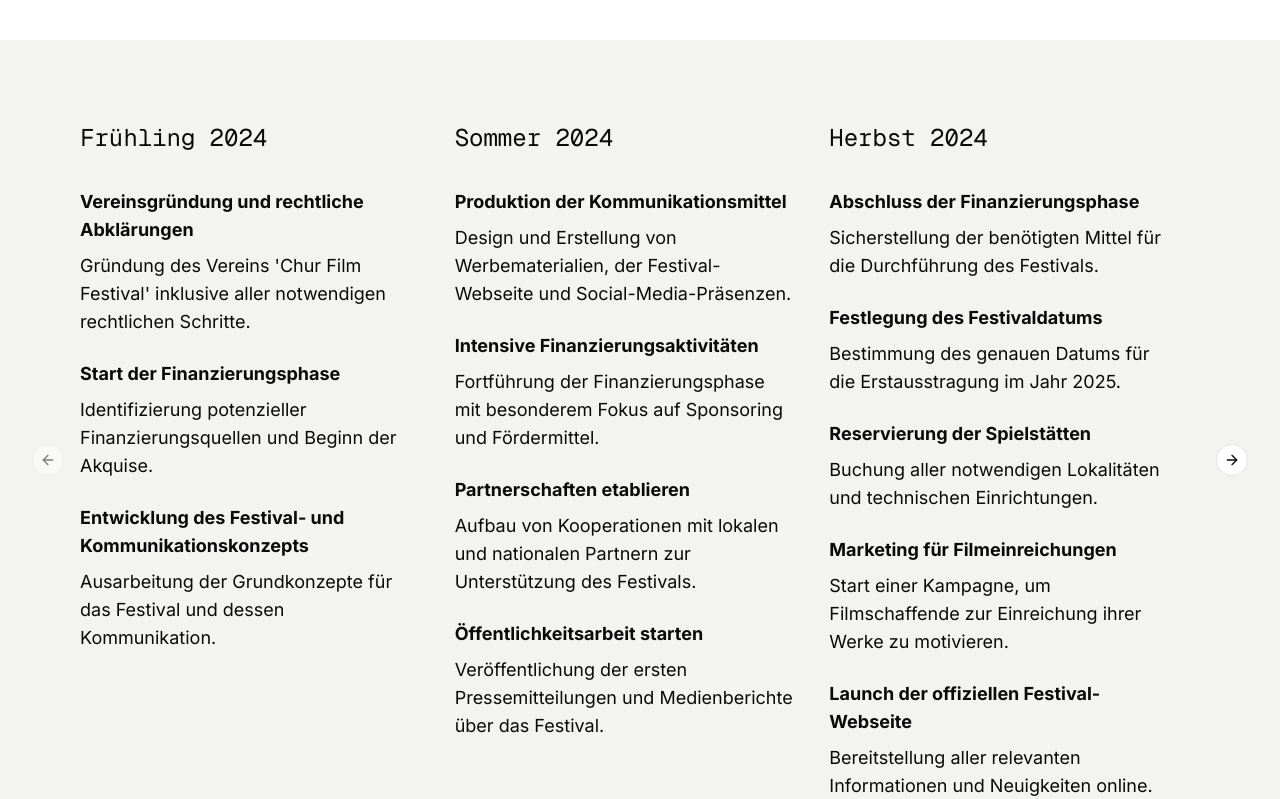
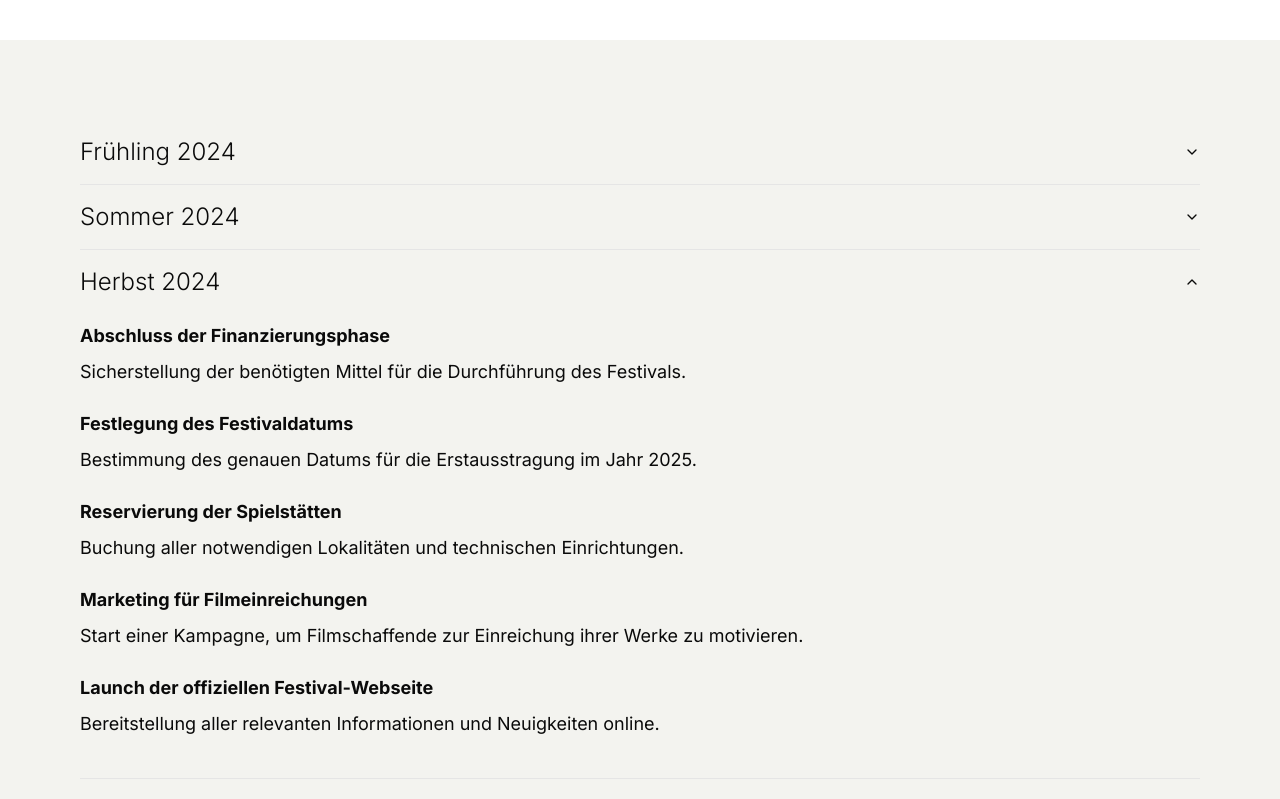
Before and after one commit to j7i/chur-film-festival, a Next.js app: page / in a window 1280 px wide. Shown: the part 3360-4159 px from the top of the page. Built offline with nearby package versions, Linux system fonts and the light colour scheme.

Commit message:
replace carousel with accordion for a better timeline exploration

```diff
--- a/app/page.tsx
+++ b/app/page.tsx
@@ -3,12 +3,12 @@ import { EnvelopeClosedIcon, ExternalLinkIcon } from "@radix-ui/react-icons";
 import Image from "next/image";
 import { timeline } from "../content/timeline";
 import {
-  Carousel,
-  CarouselContent,
-  CarouselItem,
-  CarouselNext,
-  CarouselPrevious,
-} from "@/components/ui/carousel";
+  Accordion,
+  AccordionContent,
+  AccordionItem,
+  AccordionTrigger,
+} from "@/components/ui/accordion"
+
 import { Separator } from "@/components/ui/separator";
 import { FinanceProgress } from "@/components/finance-progress";
 import { NewsletterSubscription } from "@/components/newsletter/newsletter-subscription";
@@ -197,25 +197,14 @@ export default function Home() {
         </div>
       </section>
 
-      <section className="overflow-x-hidden overflow-y-scroll p-12 pb-20 sm:p-20 bg-artsy-off-white dark:bg-zinc-900">
-        <Carousel
-          opts={{
-            align: "start",
-            inViewThreshold: 0.2,
-          }}
-          className="w-full"
-        >
-          <CarouselContent className="-ml-1">
+      <section className="flex justify-center p-12 pb-20 sm:p-20 bg-artsy-off-white dark:bg-zinc-900">
+      <div className="max-w-[1200px] w-full ">
+      <Accordion type="single" collapsible defaultValue="Herbst 2024">
         {timeline.map((item, index) => (
-              <CarouselItem
-                key={index}
-                className="pl-1 md:basis-1/2 lg:basis-1/3"
-              >
-                <div className="flex flex-col gap-8 mr-8">
-                  <h2 className="text-2xl font-[family-name:var(--font-geist-mono)] leading-9">
-                    {item.time}
-                  </h2>
-                  <ul className="grid grid-cols-1 gap-6">
+          <AccordionItem key={index} value={item.time}>
+            <AccordionTrigger className="font-light text-2xl">{item.time}</AccordionTrigger>
+            <AccordionContent>
+              <ul className="grid grid-cols-1 gap-6 mt-2 mb-6">
                 {item.description.map((desc, index) => (
                   <li key={index} className="flex flex-col gap-2">
                     <h3 className="text-lg font-bold">{desc.title}</h3>
@@ -223,13 +212,11 @@ export default function Home() {
                   </li>
                 ))}
               </ul>
+            </AccordionContent>
+          </AccordionItem>
+        ))}
+</Accordion>
 </div>
-              </CarouselItem>
-            ))}
-          </CarouselContent>
-          <CarouselPrevious />
-          <CarouselNext />
-        </Carousel>
       </section>
 
       <section className="flex flex-col items-center justify-center min-h-[calc(75vh)] p-8 pb-20 sm:p-20">
--- /dev/null
+++ b/components/ui/accordion.tsx
@@ -0,0 +1,58 @@
+"use client"
+
+import * as React from "react"
+import * as AccordionPrimitive from "@radix-ui/react-accordion"
+import { ChevronDown } from "lucide-react"
+
+import { cn } from "@/lib/utils"
+
+const Accordion = AccordionPrimitive.Root
+
+const AccordionItem = React.forwardRef<
+  React.ElementRef<typeof AccordionPrimitive.Item>,
+  React.ComponentPropsWithoutRef<typeof AccordionPrimitive.Item>
+>(({ className, ...props }, ref) => (
+  <AccordionPrimitive.Item
+    ref={ref}
+    className={cn("border-b", className)}
+    {...props}
+  />
+))
+AccordionItem.displayName = "AccordionItem"
+
+const AccordionTrigger = React.forwardRef<
+  React.ElementRef<typeof AccordionPrimitive.Trigger>,
+  React.ComponentPropsWithoutRef<typeof AccordionPrimitive.Trigger>
+>(({ className, children, ...props }, ref) => (
+  <AccordionPrimitive.Header className="flex">
+    <AccordionPrimitive.Trigger
+      ref={ref}
+      className={cn(
+        "flex flex-1 items-center justify-between py-4 font-medium transition-all hover:underline [&[data-state=open]>svg]:rotate-180",
+        className
+      )}
+      {...props}
+    >
+      {children}
+      <ChevronDown className="h-4 w-4 shrink-0 transition-transform duration-200" />
+    </AccordionPrimitive.Trigger>
+  </AccordionPrimitive.Header>
+))
+AccordionTrigger.displayName = AccordionPrimitive.Trigger.displayName
+
+const AccordionContent = React.forwardRef<
+  React.ElementRef<typeof AccordionPrimitive.Content>,
+  React.ComponentPropsWithoutRef<typeof AccordionPrimitive.Content>
+>(({ className, children, ...props }, ref) => (
+  <AccordionPrimitive.Content
+    ref={ref}
+    className="overflow-hidden text-sm transition-all data-[state=closed]:animate-accordion-up data-[state=open]:animate-accordion-down"
+    {...props}
+  >
+    <div className={cn("pb-4 pt-0", className)}>{children}</div>
+  </AccordionPrimitive.Content>
+))
+
+AccordionContent.displayName = AccordionPrimitive.Content.displayName
+
+export { Accordion, AccordionItem, AccordionTrigger, AccordionContent }
--- a/components/ui/carousel.tsx
+++ /dev/null
@@ -1,262 +0,0 @@
-"use client"
-
-import * as React from "react"
-import useEmblaCarousel, {
-  type UseEmblaCarouselType,
-} from "embla-carousel-react"
-import { ArrowLeft, ArrowRight } from "lucide-react"
-
-import { cn } from "@/lib/utils"
-import { Button } from "@/components/ui/button"
-
-type CarouselApi = UseEmblaCarouselType[1]
-type UseCarouselParameters = Parameters<typeof useEmblaCarousel>
-type CarouselOptions = UseCarouselParameters[0]
-type CarouselPlugin = UseCarouselParameters[1]
-
-type CarouselProps = {
-  opts?: CarouselOptions
-  plugins?: CarouselPlugin
-  orientation?: "horizontal" | "vertical"
-  setApi?: (api: CarouselApi) => void
-}
-
-type CarouselContextProps = {
-  carouselRef: ReturnType<typeof useEmblaCarousel>[0]
-  api: ReturnType<typeof useEmblaCarousel>[1]
-  scrollPrev: () => void
-  scrollNext: () => void
-  canScrollPrev: boolean
-  canScrollNext: boolean
-} & CarouselProps
-
-const CarouselContext = React.createContext<CarouselContextProps | null>(null)
-
-function useCarousel() {
-  const context = React.useContext(CarouselContext)
-
-  if (!context) {
-    throw new Error("useCarousel must be used within a <Carousel />")
-  }
-
-  return context
-}
-
-const Carousel = React.forwardRef<
-  HTMLDivElement,
-  React.HTMLAttributes<HTMLDivElement> & CarouselProps
->(
-  (
-    {
-      orientation = "horizontal",
-      opts,
-      setApi,
-      plugins,
-      className,
-      children,
-      ...props
-    },
-    ref
-  ) => {
-    const [carouselRef, api] = useEmblaCarousel(
-      {
-        ...opts,
-        axis: orientation === "horizontal" ? "x" : "y",
-      },
-      plugins
-    )
-    const [canScrollPrev, setCanScrollPrev] = React.useState(false)
-    const [canScrollNext, setCanScrollNext] = React.useState(false)
-
-    const onSelect = React.useCallback((api: CarouselApi) => {
-      if (!api) {
-        return
-      }
-
-      setCanScrollPrev(api.canScrollPrev())
-      setCanScrollNext(api.canScrollNext())
-    }, [])
-
-    const scrollPrev = React.useCallback(() => {
-      api?.scrollPrev()
-    }, [api])
-
-    const scrollNext = React.useCallback(() => {
-      api?.scrollNext()
-    }, [api])
-
-    const handleKeyDown = React.useCallback(
-      (event: React.KeyboardEvent<HTMLDivElement>) => {
-        if (event.key === "ArrowLeft") {
-          event.preventDefault()
-          scrollPrev()
-        } else if (event.key === "ArrowRight") {
-          event.preventDefault()
-          scrollNext()
-        }
-      },
-      [scrollPrev, scrollNext]
-    )
-
-    React.useEffect(() => {
-      if (!api || !setApi) {
-        return
-      }
-
-      setApi(api)
-    }, [api, setApi])
-
-    React.useEffect(() => {
-      if (!api) {
-        return
-      }
-
-      onSelect(api)
-      api.on("reInit", onSelect)
-      api.on("select", onSelect)
-
-      return () => {
-        api?.off("select", onSelect)
-      }
-    }, [api, onSelect])
-
-    return (
-      <CarouselContext.Provider
-        value={{
-          carouselRef,
-          api: api,
-          opts,
-          orientation:
-            orientation || (opts?.axis === "y" ? "vertical" : "horizontal"),
-          scrollPrev,
-          scrollNext,
-          canScrollPrev,
-          canScrollNext,
-        }}
-      >
-        <div
-          ref={ref}
-          onKeyDownCapture={handleKeyDown}
-          className={cn("relative", className)}
-          role="region"
-          aria-roledescription="carousel"
-          {...props}
-        >
-          {children}
-        </div>
-      </CarouselContext.Provider>
-    )
-  }
-)
-Carousel.displayName = "Carousel"
-
-const CarouselContent = React.forwardRef<
-  HTMLDivElement,
-  React.HTMLAttributes<HTMLDivElement>
->(({ className, ...props }, ref) => {
-  const { carouselRef, orientation } = useCarousel()
-
-  return (
-    <div ref={carouselRef} className="overflow-hidden">
-      <div
-        ref={ref}
-        className={cn(
-          "flex",
-          orientation === "horizontal" ? "-ml-4" : "-mt-4 flex-col",
-          className
-        )}
-        {...props}
-      />
-    </div>
-  )
-})
-CarouselContent.displayName = "CarouselContent"
-
-const CarouselItem = React.forwardRef<
-  HTMLDivElement,
-  React.HTMLAttributes<HTMLDivElement>
->(({ className, ...props }, ref) => {
-  const { orientation } = useCarousel()
-
-  return (
-    <div
-      ref={ref}
-      role="group"
-      aria-roledescription="slide"
-      className={cn(
-        "min-w-0 shrink-0 grow-0 basis-full",
-        orientation === "horizontal" ? "pl-4" : "pt-4",
-        className
-      )}
-      {...props}
-    />
-  )
-})
-CarouselItem.displayName = "CarouselItem"
-
-const CarouselPrevious = React.forwardRef<
-  HTMLButtonElement,
-  React.ComponentProps<typeof Button>
->(({ className, variant = "outline", size = "icon", ...props }, ref) => {
-  const { orientation, scrollPrev, canScrollPrev } = useCarousel()
-
-  return (
-    <Button
-      ref={ref}
-      variant={variant}
-      size={size}
-      className={cn(
-        "absolute  h-8 w-8 rounded-full",
-        orientation === "horizontal"
-          ? "-left-12 top-1/2 -translate-y-1/2"
-          : "-top-12 left-1/2 -translate-x-1/2 rotate-90",
-        className
-      )}
-      disabled={!canScrollPrev}
-      onClick={scrollPrev}
-      {...props}
-    >
-      <ArrowLeft className="h-4 w-4" />
-      <span className="sr-only">Previous slide</span>
-    </Button>
-  )
-})
-CarouselPrevious.displayName = "CarouselPrevious"
-
-const CarouselNext = React.forwardRef<
-  HTMLButtonElement,
-  React.ComponentProps<typeof Button>
->(({ className, variant = "outline", size = "icon", ...props }, ref) => {
-  const { orientation, scrollNext, canScrollNext } = useCarousel()
-
-  return (
-    <Button
-      ref={ref}
-      variant={variant}
-      size={size}
-      className={cn(
-        "absolute h-8 w-8 rounded-full",
-        orientation === "horizontal"
-          ? "-right-12 top-1/2 -translate-y-1/2"
-          : "-bottom-12 left-1/2 -translate-x-1/2 rotate-90",
-        className
-      )}
-      disabled={!canScrollNext}
-      onClick={scrollNext}
-      {...props}
-    >
-      <ArrowRight className="h-4 w-4" />
-      <span className="sr-only">Next slide</span>
-    </Button>
-  )
-})
-CarouselNext.displayName = "CarouselNext"
-
-export {
-  type CarouselApi,
-  Carousel,
-  CarouselContent,
-  CarouselItem,
-  CarouselPrevious,
-  CarouselNext,
-}
--- a/package.json
+++ b/package.json
@@ -10,6 +10,7 @@
   },
   "dependencies": {
     "@hookform/resolvers": "^3.9.0",
+    "@radix-ui/react-accordion": "^1.2.1",
     "@radix-ui/react-dropdown-menu": "^2.1.2",
     "@radix-ui/react-icons": "^1.3.0",
     "@radix-ui/react-label": "^2.1.0",
@@ -18,7 +19,6 @@
     "@radix-ui/react-slot": "^1.1.0",
     "class-variance-authority": "^0.7.0",
     "clsx": "^2.1.1",
-    "embla-carousel-react": "^8.3.0",
     "lucide-react": "^0.447.0",
     "next": "14.2.14",
     "next-themes": "^0.3.0",
```
Also changed, not shown: tailwind.config.ts (+59 -37 lines), 1 other file (tests, documents, lock files or other folders). Lines whose indentation alone changed are shown as unchanged.
